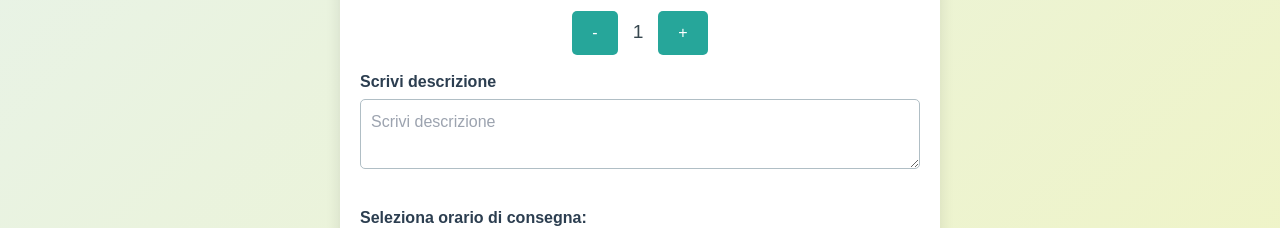
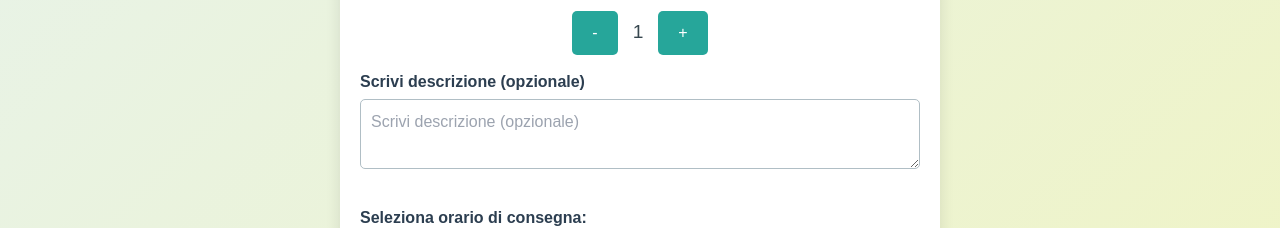
Before and after one commit to sauravsvt/ciaoprint, a Next.js app: page / in a window 1280 px wide. Shown: the part 1254-1482 px from the top of the page. Built offline with nearby package versions, Linux system fonts and the light colour scheme; no server answers.

Commit message:
remarks made optional

```diff
--- a/src/pages/print/index.tsx
+++ b/src/pages/print/index.tsx
@@ -232,7 +232,7 @@ const Print = () => {
       name: "Nome:",
       phone: "Numero di telefono:",
       address: "Indirizzo di consegna:",
-      remarks: "Scrivi descrizione",
+      remarks: "Scrivi descrizione (opzionale)",
       uploadFiles: "Carica file:",
       printColor: "Colore di stampa:",
       printSides: "Facciate di stampa:",
@@ -257,7 +257,7 @@ const Print = () => {
       name: "Name:",
       phone: "Phone Number:",
       address: "Delivery Address:",
-      remarks: "Further Description",
+      remarks: "Further Description (Optional)",
       uploadFiles: "Upload Files:",
       printColor: "Print Color:",
       printSides: "Print Sides:",
@@ -402,7 +402,7 @@ const Print = () => {
           value={userInfo.remarks}
           onChange={handleInputChange}
           placeholder={labels[language].remarks}
-          required
+
         />
 
         <label>{labels[language].selectDeliveryTime}</label>
```
